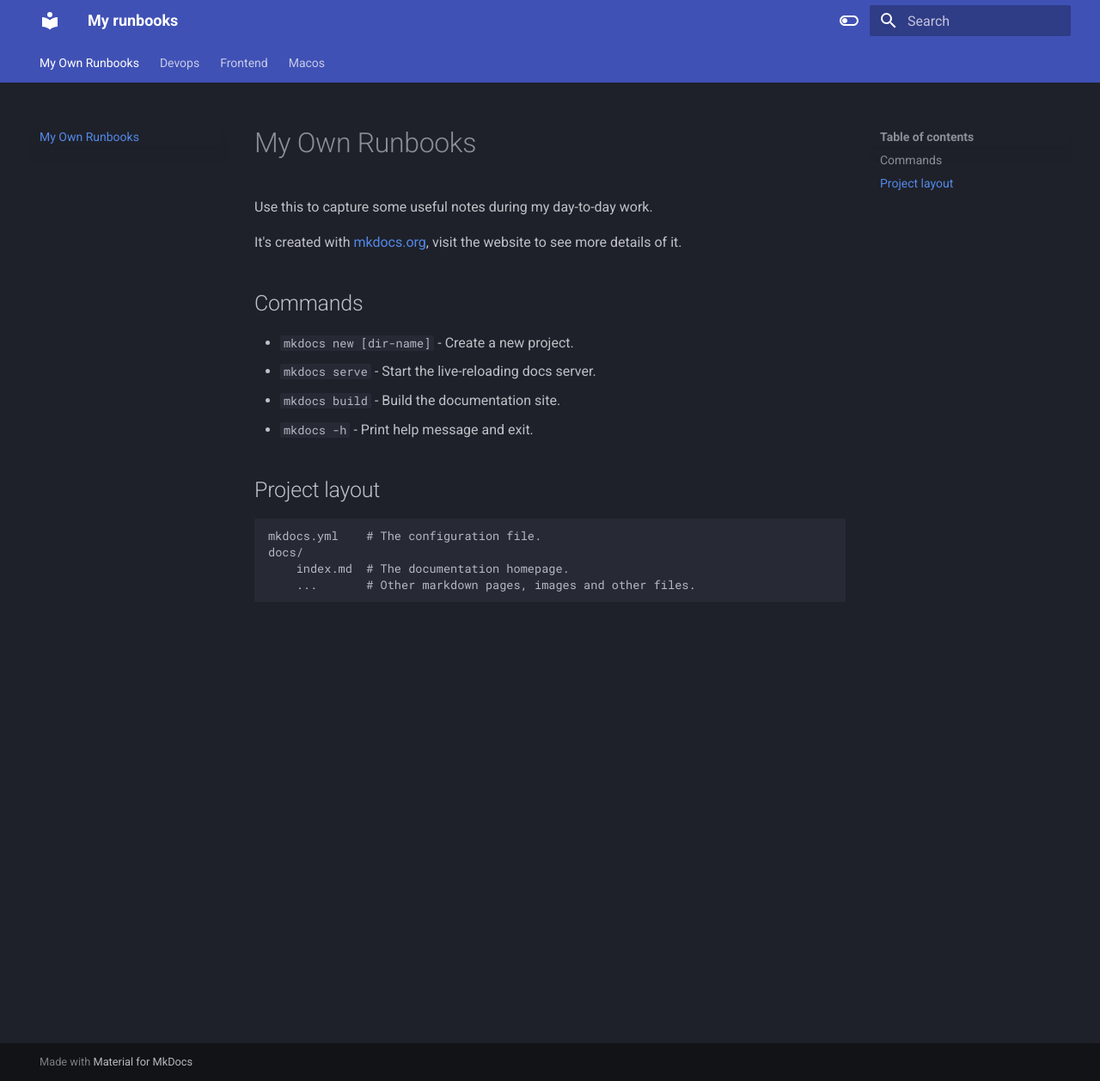
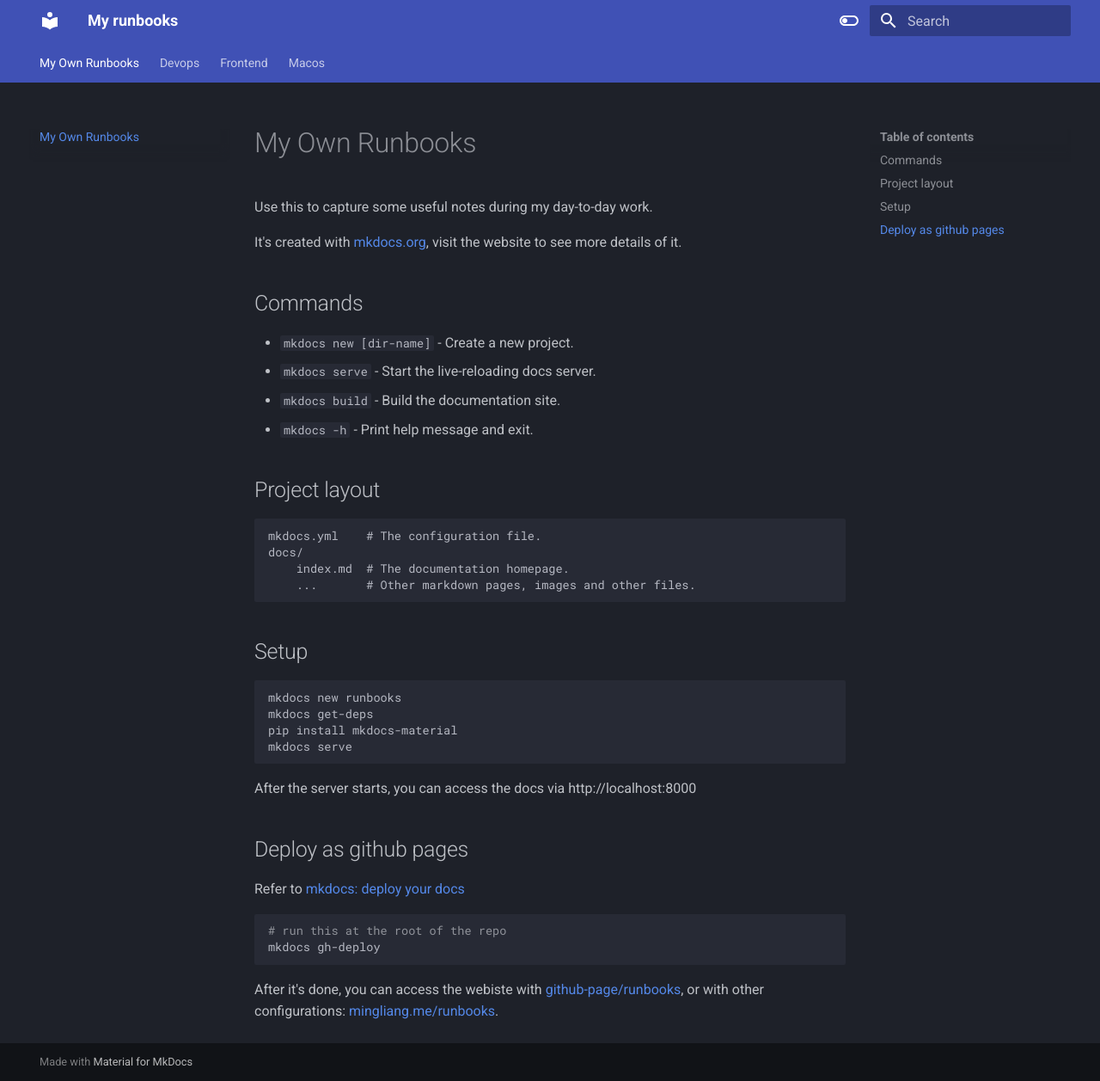
Before and after one commit to mingliangguo/runbooks, an MkDocs documentation site: the page built from docs/index.md, in a window 1280 px wide and 1257 px high. Shown: the whole window at 86% size. Built offline with MkDocs 1.6.1 and Material for MkDocs 9.7.7, drawn with Linux system fonts in a browser that asks for light colours.

Commit message:
chore: tweak readme

````diff
--- a/docs/index.md
+++ b/docs/index.md
@@ -17,3 +17,27 @@ It's created with [mkdocs.org](https://www.mkdocs.org), visit the website to see
     docs/
         index.md  # The documentation homepage.
         ...       # Other markdown pages, images and other files.
+
+
+## Setup
+
+```bash
+mkdocs new runbooks
+mkdocs get-deps
+pip install mkdocs-material
+mkdocs serve
+```
+
+After the server starts, you can access the docs via http://localhost:8000
+
+
+## Deploy as github pages
+
+Refer to [mkdocs: deploy your docs](https://www.mkdocs.org/user-guide/deploying-your-docs/)
+
+```bash
+# run this at the root of the repo
+mkdocs gh-deploy
+```
+
+After it's done, you can access the webiste with [github-page/runbooks](https://mingliangguo.github.io/runbooks), or with other configurations: [mingliang.me/runbooks](https://mingliang.me/runbooks).
````
Also changed, not shown: README.md (+1 -0 lines).
